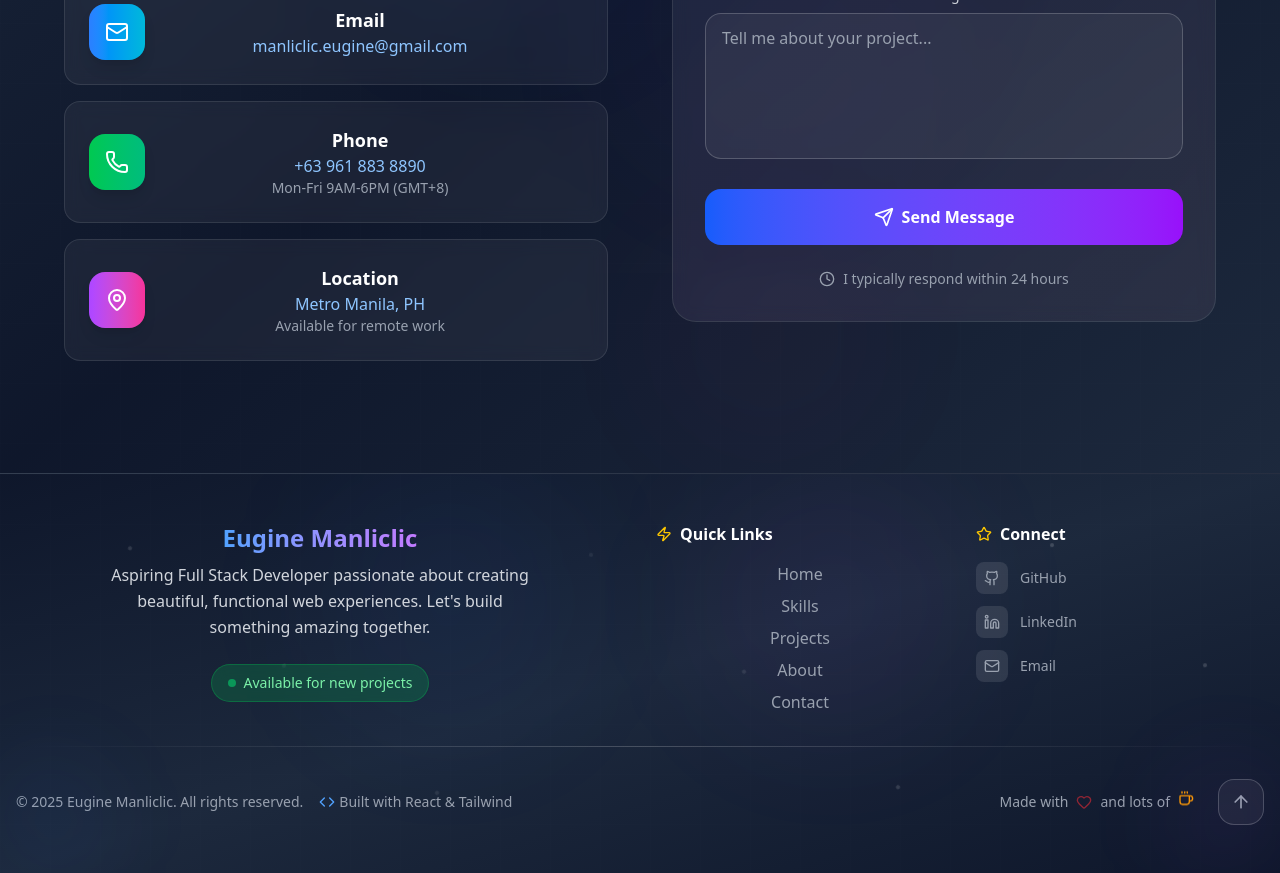
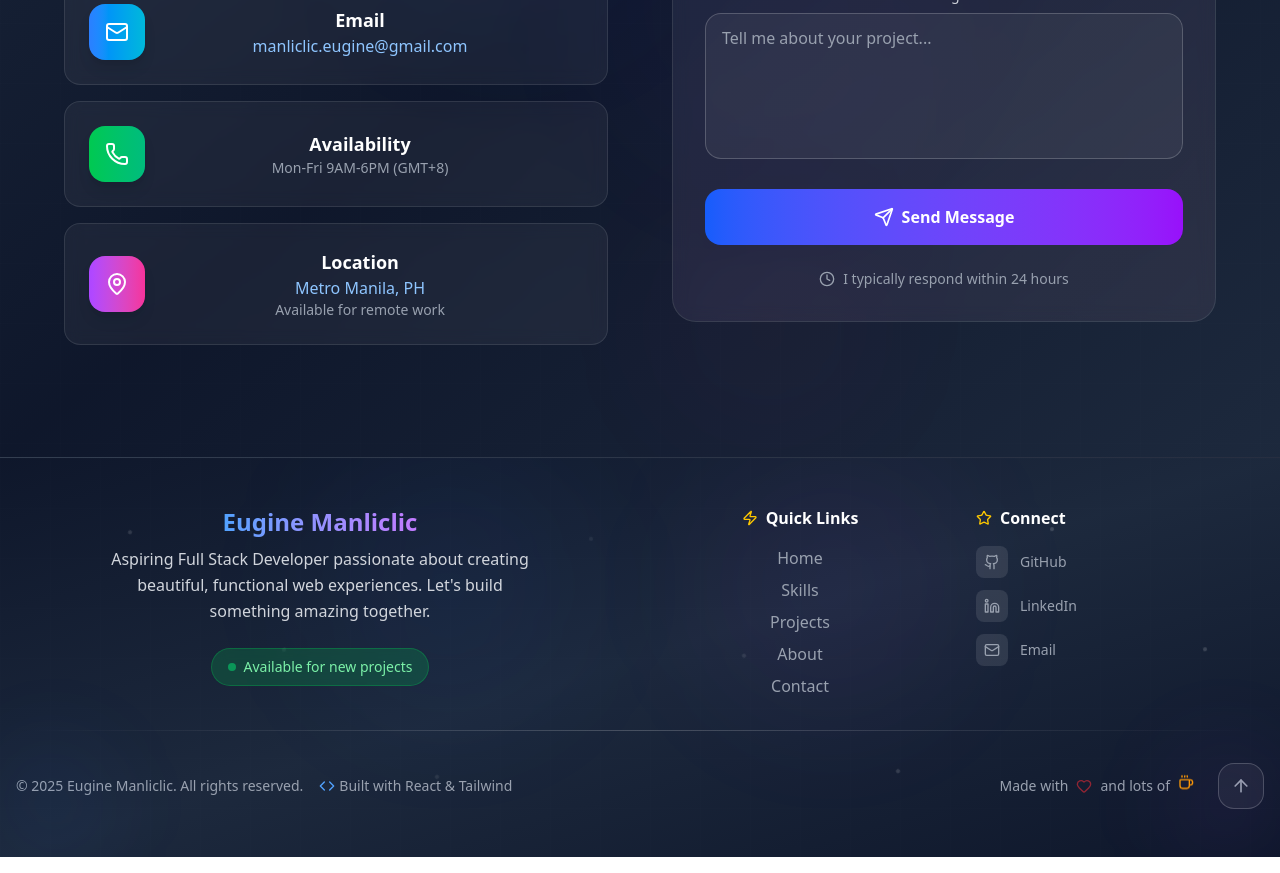
Before and after one commit to Kurjin/overview, a React (Vite) app: page / in a window 1280 px wide. Shown: the part 5340-6213 px from the top of the page. Built offline with nearby package versions, Linux system fonts and the light colour scheme.

Commit message:
ui changes

```diff
--- a/src/components/contact.jsx
+++ b/src/components/contact.jsx
@@ -78,11 +78,11 @@ const Contact = () => {
     },
     {
       icon: Phone,
-      label: "Phone",
-      value: "+63 961 883 8890",
+      label: "Availability",
+      value: "",
       description: "Mon-Fri 9AM-6PM (GMT+8)",
       color: "from-green-500 to-emerald-500",
-      href: "tel:+639618838890",
+      href: "#",
     },
     {
       icon: MapPin,
--- a/src/components/footer.jsx
+++ b/src/components/footer.jsx
@@ -94,7 +94,7 @@ const footer = () => {
 
           {/* Quick Links */}
           <div>
-            <h4 className="text-white font-semibold mb-4 flex items-center">
+            <h4 className="text-white font-semibold mb-4 flex items-center justify-center">
               <Zap className="w-4 h-4 mr-2 text-yellow-400" />
               Quick Links
             </h4>
@@ -106,7 +106,7 @@ const footer = () => {
                   smooth={true}
                   offset={-80}
                   duration={800}
-                  className="block text-gray-400 hover:text-purple-400 transition-colors duration-300 cursor-pointer hover:translate-x-1 transform"
+                  className=" block text-gray-400 hover:text-purple-400 transition-colors duration-300 cursor-pointer hover:translate-x-1 transform"
                 >
                   {link.label}
                 </Link>
```
